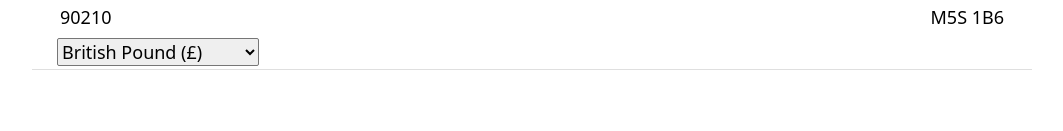
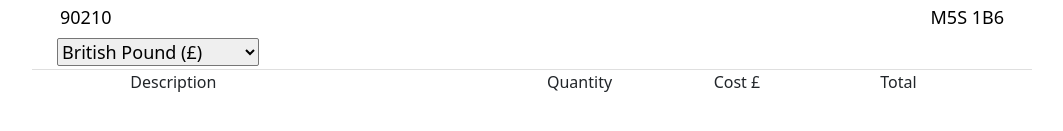
Before and after one commit to pedroeduardobibiano/fiscal-project, a React (Create React App) app: page / in a window 1280 px wide. Shown: the part 577-708 px from the top of the page, without its empty margins (108-1171 px from the left). Built offline with nearby package versions, Linux system fonts and the light colour scheme.

Commit message:
methodtitle created

```diff
--- a/src/App.tsx
+++ b/src/App.tsx
@@ -1,6 +1,7 @@
 import '../src/App.css';
 import Form from './components/form';
 import Header from './components/header';
+import MethodTitle from './components/methodtitle';
 import Title from './components/Title';
 import { Invoice } from './types/invoice';
 
@@ -97,6 +98,7 @@ const App = () => {
         setChosseSecondAddressCompany={setChosseSecondAddressCompany}
         setChossePostalCodeCompany={setChossePostalCodeCompany}
       />
+      <MethodTitle/>
     </div>
   );
 };
--- /dev/null
+++ b/src/components/methodtitle/index.tsx
@@ -0,0 +1,18 @@
+import './style.css'
+
+
+const MethodTitle =()=>{
+    return(
+        <div className='MethodTitle-main'>
+            <div className='categories-method'>
+                <div className='col-xs-1'></div>
+                <div className='col-xs-5'>Description</div>
+                <div className='col-xs-2'>Quantity</div>
+                <div className='col-xs-2 ng-binding'>Cost £</div>
+                <div className='col-xs-2 text-right'>Total</div>
+            </div>
+        </div>
+    )
+}
+
+export default MethodTitle;
--- /dev/null
+++ b/src/components/methodtitle/style.css
@@ -0,0 +1,34 @@
+.categories-method {
+  display: flex;
+  flex-direction: row;
+}
+
+.col-xs-1 {
+  width: 8.333333333333332%;
+  position: relative;
+  min-height: 1px;
+  padding-right: 15px;
+  padding-left: 15px;
+}
+
+.col-xs-5 {
+  width: 41.66666666666667%;
+  float: left;
+  position: relative;
+  min-height: 1px;
+  padding-right: 15px;
+  padding-left: 15px;
+}
+
+.col-xs-2 {
+  width: 16.666666666666664%;
+  float: left;
+  position: relative;
+  min-height: 1px;
+  padding-right: 15px;
+  padding-left: 15px;
+}
+
+.col-xs-2 .text-right {
+  text-align: right;
+}
```
